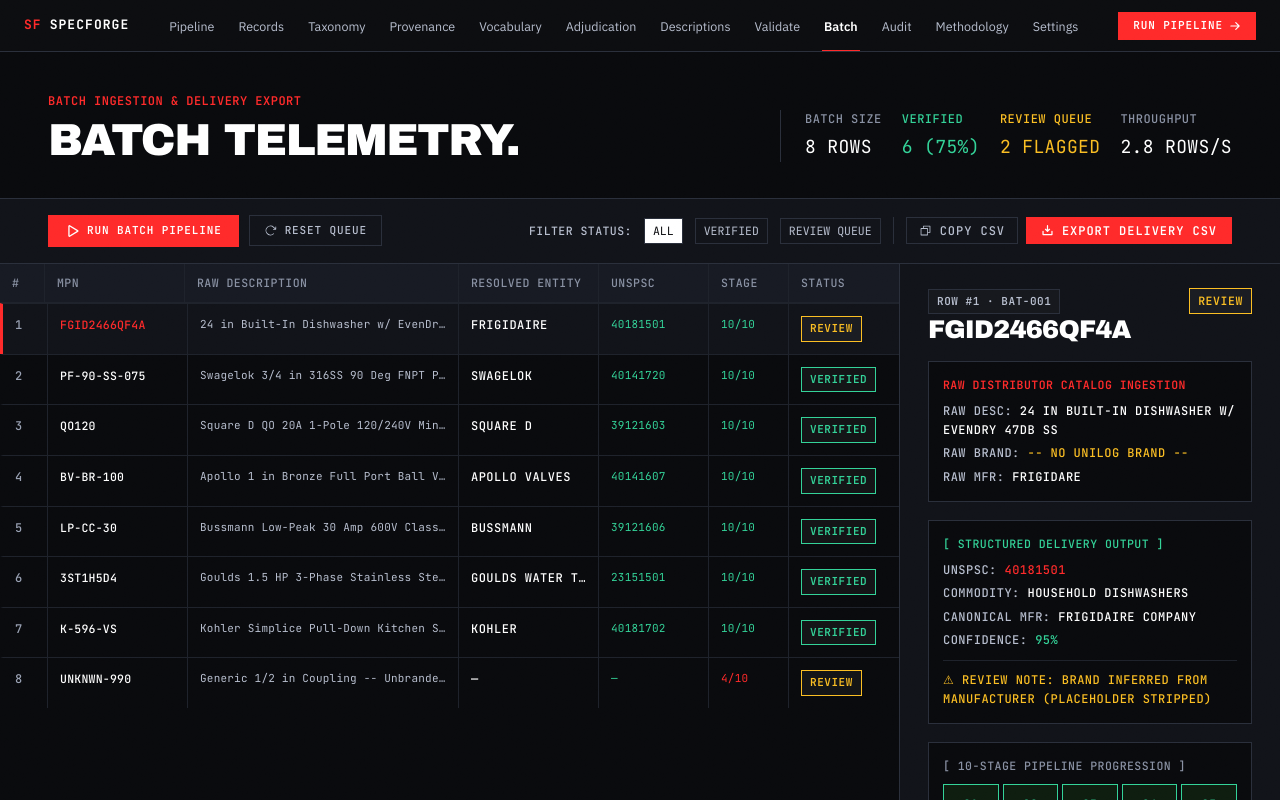
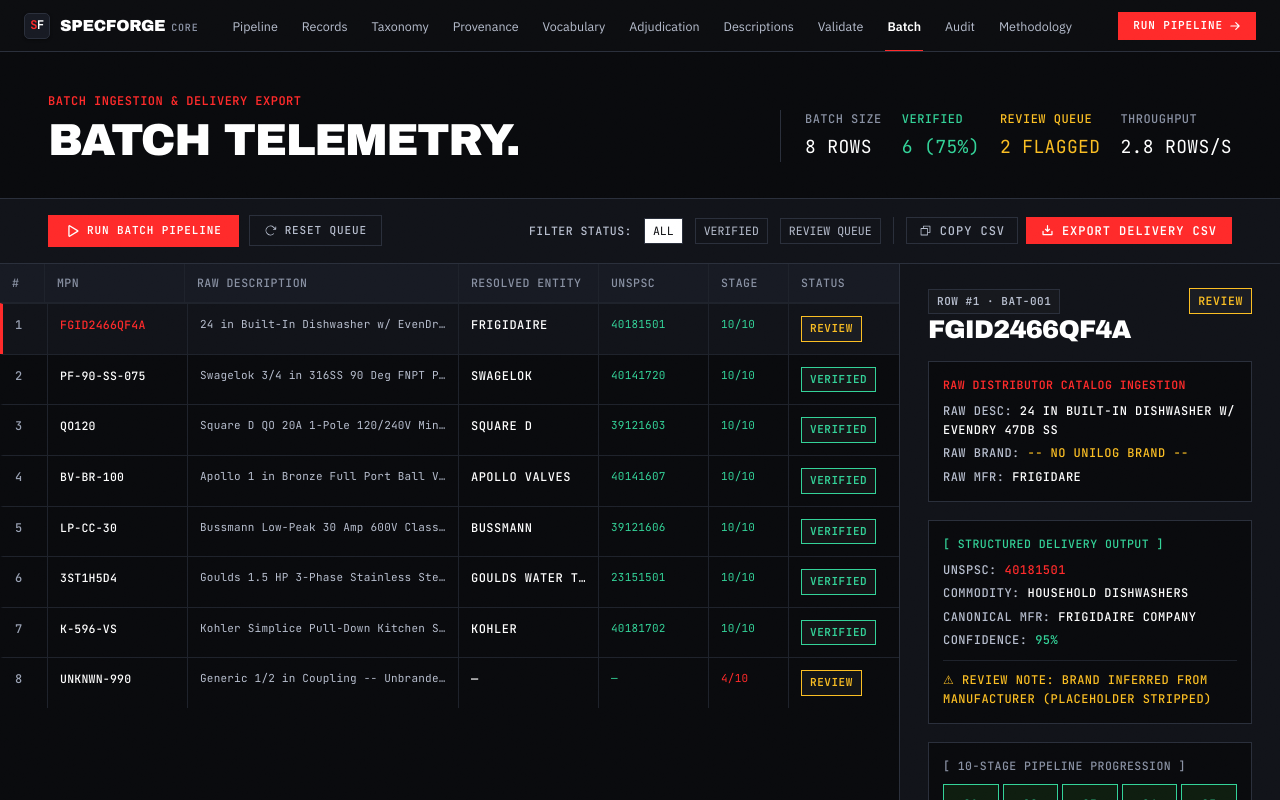
Before and after one commit to Sameer8549/specforage, a Next.js app in the folder specforage-app/: page /batch in a window 1280 px wide. Shown: the top 800 px of the page. Built offline with nearby package versions, Linux system fonts and the light colour scheme.

Commit message:
feat(branding): add custom high-res SF favicon, Apple Touch icon, and refined industrial monogram in navbar

```diff
--- /dev/null
+++ b/specforage-app/src/app/apple-icon.tsx
@@ -0,0 +1,45 @@
+import { ImageResponse } from "next/og";
+
+export const size = {
+  width: 180,
+  height: 180,
+};
+export const contentType = "image/png";
+
+export default function AppleIcon() {
+  return new ImageResponse(
+    (
+      <div
+        style={{
+          width: "100%",
+          height: "100%",
+          display: "flex",
+          alignItems: "center",
+          justifyContent: "center",
+          backgroundColor: "#0A0B0E",
+          borderRadius: "36px",
+          border: "6px solid #2B303C",
+          overflow: "hidden",
+        }}
+      >
+        <div
+          style={{
+            display: "flex",
+            alignItems: "baseline",
+            justifyContent: "center",
+            fontWeight: 900,
+            fontFamily: "sans-serif",
+            letterSpacing: "-0.05em",
+            fontSize: "105px",
+          }}
+        >
+          <span style={{ color: "#FF2B2B" }}>S</span>
+          <span style={{ color: "#FFFFFF" }}>F</span>
+        </div>
+      </div>
+    ),
+    {
+      ...size,
+    }
+  );
+}
--- /dev/null
+++ b/specforage-app/src/app/icon.tsx
@@ -0,0 +1,45 @@
+import { ImageResponse } from "next/og";
+
+export const size = {
+  width: 32,
+  height: 32,
+};
+export const contentType = "image/png";
+
+export default function Icon() {
+  return new ImageResponse(
+    (
+      <div
+        style={{
+          width: "100%",
+          height: "100%",
+          display: "flex",
+          alignItems: "center",
+          justifyContent: "center",
+          backgroundColor: "#0A0B0E",
+          borderRadius: "6px",
+          border: "1.5px solid #2B303C",
+          overflow: "hidden",
+        }}
+      >
+        <div
+          style={{
+            display: "flex",
+            alignItems: "baseline",
+            justifyContent: "center",
+            fontWeight: 900,
+            fontFamily: "sans-serif",
+            letterSpacing: "-0.05em",
+            fontSize: "18px",
+          }}
+        >
+          <span style={{ color: "#FF2B2B" }}>S</span>
+          <span style={{ color: "#FFFFFF" }}>F</span>
+        </div>
+      </div>
+    ),
+    {
+      ...size,
+    }
+  );
+}
--- a/specforage-app/src/components/Nav.tsx
+++ b/specforage-app/src/components/Nav.tsx
@@ -50,25 +50,61 @@
             gap: 24,
           }}
         >
-          {/* Wordmark */}
+          {/* Wordmark & SF Monogram Logo */}
           <Link
             href="/"
             style={{
-              fontFamily: "var(--font-mono)",
-              fontSize: 13,
-              letterSpacing: "0.08em",
-              textTransform: "uppercase",
-              color: "var(--fg-primary)",
               textDecoration: "none",
               display: "flex",
               alignItems: "center",
-              gap: 8,
-              fontWeight: 700,
+              gap: 10,
               flexShrink: 0,
             }}
           >
-            <span style={{ color: "var(--accent)" }}>SF</span>
-            <span style={{ color: "var(--fg-primary)" }}>SpecForge</span>
+            <div
+              style={{
+                width: 26,
+                height: 26,
+                borderRadius: 5,
+                backgroundColor: "var(--bg-elevated)",
+                border: "1px solid var(--border)",
+                display: "flex",
+                alignItems: "center",
+                justifyContent: "center",
+                fontFamily: "var(--font-mono)",
+                fontWeight: 900,
+                fontSize: 12,
+                letterSpacing: "-0.04em",
+                boxShadow: "0 1px 3px rgba(0,0,0,0.4)",
+              }}
+            >
+              <span style={{ color: "var(--accent)" }}>S</span>
+              <span style={{ color: "#FFFFFF" }}>F</span>
+            </div>
+            <div style={{ display: "flex", alignItems: "baseline", gap: 6 }}>
+              <span
+                style={{
+                  fontFamily: "var(--font-display)",
+                  fontSize: 16,
+                  letterSpacing: "-0.02em",
+                  color: "var(--fg-primary)",
+                  fontWeight: 400,
+                }}
+              >
+                SPECFORGE
+              </span>
+              <span
+                className="text-mono-label"
+                style={{
+                  fontSize: 10,
+                  color: "var(--fg-dim)",
+                  letterSpacing: "0.08em",
+                  fontWeight: 600,
+                }}
+              >
+                CORE
+              </span>
+            </div>
           </Link>
 
           {/* Desktop Navigation Links */}
```
